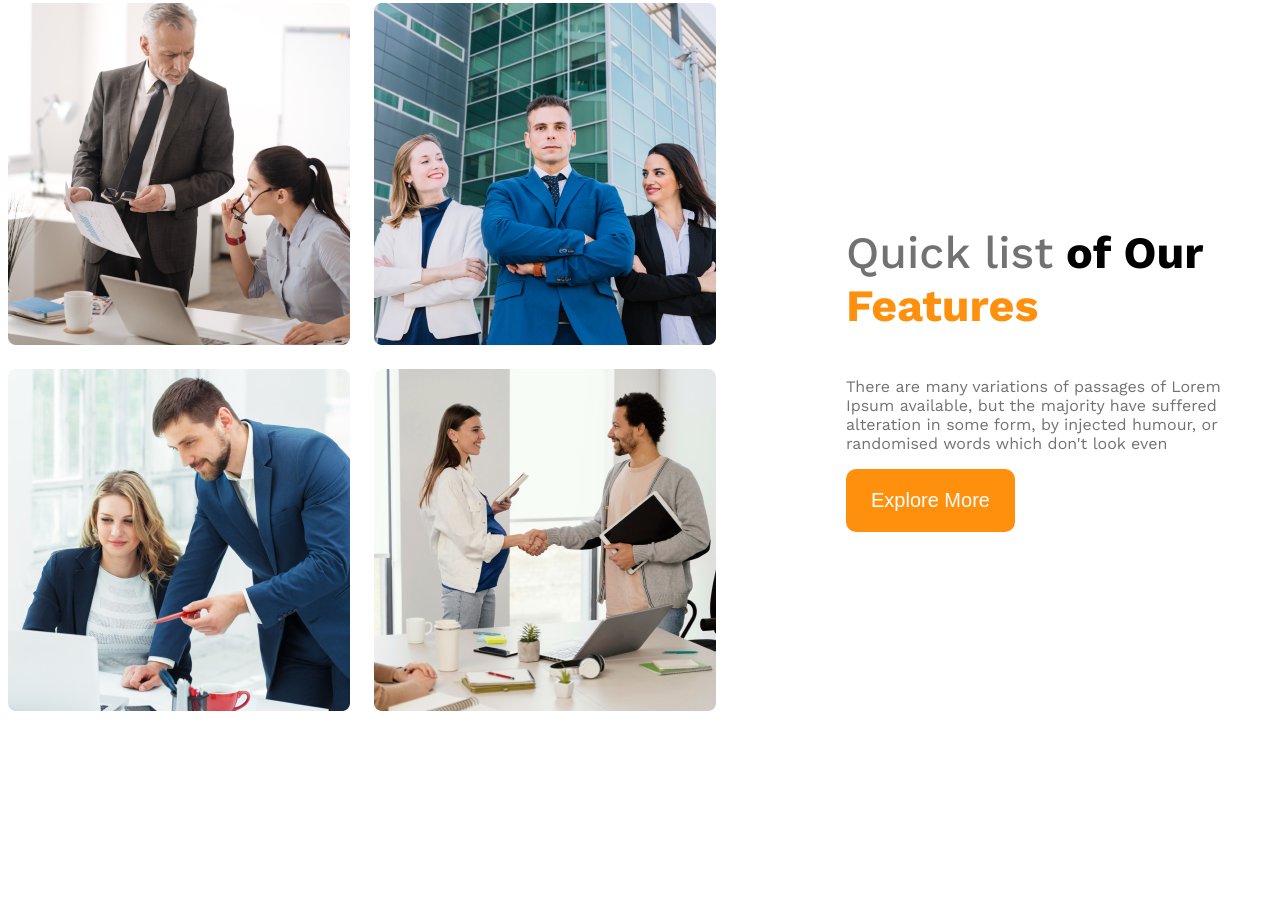
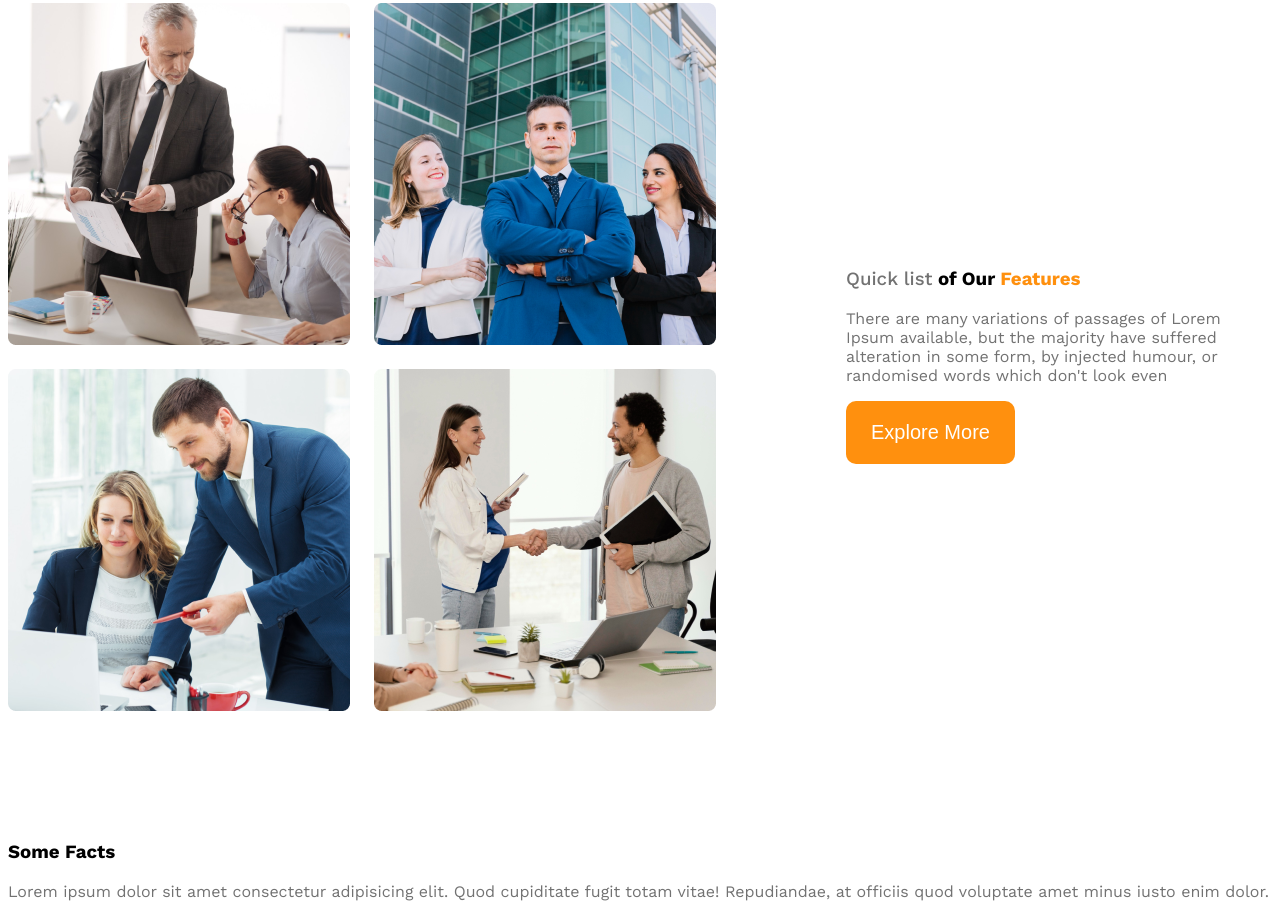
Before and after one commit to Wardun-00/com-web-repo, a plain HTML site: page index.html in a window 1280 px wide. Shown: the part 1320-2237 px from the top of the page. Before the commit the page ends 2039 px from the top, so only its background shows below. Drawn offline with nearby package versions, Linux system fonts and the light colour scheme.

Commit message:
added fact stractre

```diff
--- a/index.html
+++ b/index.html
@@ -44,11 +44,17 @@
 
             </div>
             <div class="our-features">
-                <h3 class="feature-title"><span id="quick-list" class="text-light-gray"> Quick list</span> <span>of Our </span>  <span class="text-primary">Features</span></h3>
+                <h3 class="section"><span id="quick-list" class="text-light-gray"> Quick list</span> <span>of Our </span>  <span class="text-primary">Features</span></h3>
                 <p class="feature-description text-light-gray">There are many variations of passages of Lorem Ipsum available, but the majority have suffered alteration in some form, by injected humour, or randomised words which don't look even</p>
                 <button class="btn-primary">Explore More</button>
             </div>
         </section>
+<!-- features will enjoy -->
+ <section class="some-facts">
+    <h3 class="section-title">Some Facts</h3>
+    <p class="text-light-gray">Lorem ipsum dolor sit amet consectetur adipisicing elit. Quod cupiditate fugit totam vitae! Repudiandae, at officiis quod voluptate amet minus  iusto enim dolor.</p>
+
+ </section>
 
     </main>
 
```
